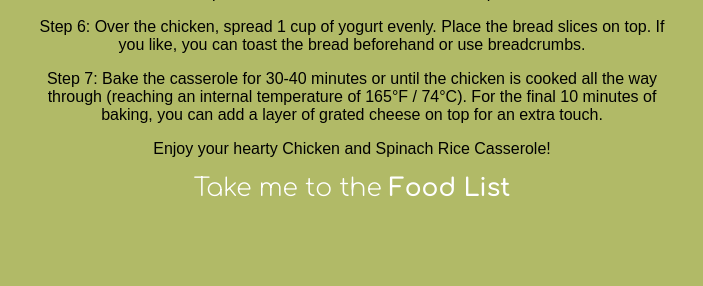
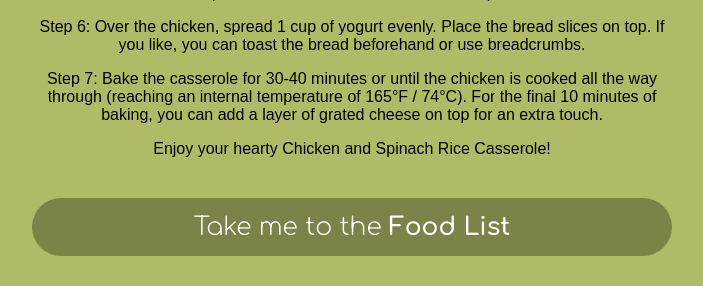
Before and after one commit to FowlFarmer/HTNXTAFH, a Flask app: page /auto_recipie in a window 1280 px wide. Shown: the part 833-1119 px from the top of the page, without its empty margins (288-991 px from the left). Before the commit the page ends 1030 px from the top, so only its background shows below. Run offline with Flask 3, Linux system fonts and the light colour scheme.

Commit message:
added footer to recipe

```diff
--- a/static/styles.css
+++ b/static/styles.css
@@ -157,6 +157,13 @@ a:hover {
     margin-top:20px;
     margin-bottom:20px;
 }
+.footer{
+    margin-top:40px;
+    margin-bottom:20px;
+    background-color:rgba(0,  0, 0, 0.3);
+    padding:15px;
+    border-radius:30px;
+}
 .overlay{
     position:fixed;
     width:100%;
--- a/templates/recipe.html
+++ b/templates/recipe.html
@@ -45,8 +45,10 @@
 <p>Step 7: Bake the casserole for 30-40 minutes or until the chicken is cooked all the way through (reaching an internal temperature of 165°F / 74°C). For the final 10 minutes of baking, you can add a layer of grated cheese on top for an extra touch.</p>
 
 <p>Enjoy your hearty Chicken and Spinach Rice Casserole!</p>
+<div class="footer">
+    <a class="foodListButt" href="/">Take me to the <strong>Food List</strong></a>
+</div>
 
-<a class="foodListButt" href="/">Take me to the <strong>Food List</strong></a>
         </div>
     </div>
 
```
